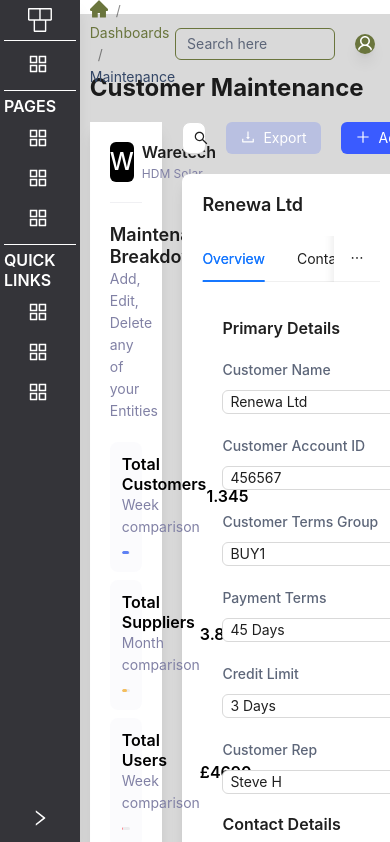
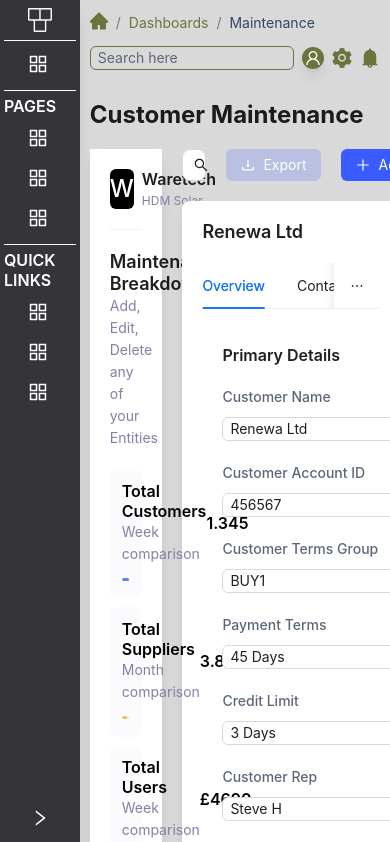
Before and after one commit to moinuddinrao/waretech, a React (Vite) app: page /dashboards/maintenance in a window 390 px wide. Shown: the top 842 px of the page. Built offline with nearby package versions, Linux system fonts and the light colour scheme; the HTML template or start-up script is replaced by a standard one.

Commit message:
style: adjust layout heights in Layout and Header components to make is responsive

```diff
--- a/src/Layout.tsx
+++ b/src/Layout.tsx
@@ -11,7 +11,7 @@
         <Sidebar />
         <AntdLayout className="w-full h-full bg-light ml-[80px] lg:ml-0 px-[2.5vw]">
           <Header />
-          <AntdLayout.Content className="w-full h-full min-h-[93vh] flex flex-col gap-y-10 pb-10">
+          <AntdLayout.Content className="w-full h-full lg:min-h-[93vh] flex flex-col gap-y-10 pb-10">
             <Outlet />
           </AntdLayout.Content>
         </AntdLayout>
--- a/src/components/BreadCrumb.tsx
+++ b/src/components/BreadCrumb.tsx
@@ -43,5 +43,5 @@
     }),
   ];
 
-  return <Breadcrumb separator="/" items={items} className="my-5" />;
+  return <Breadcrumb separator="/" items={items} className="my-3 lg:my-5" />;
 };
--- a/src/components/Header.tsx
+++ b/src/components/Header.tsx
@@ -1,6 +1,6 @@
 import { useNavigate } from "react-router-dom";
 
-import { Layout, Avatar, Input } from "antd";
+import { Layout, Input } from "antd";
 import { UserOutlined, SettingFilled, BellFilled } from "@ant-design/icons";
 
 import { ROUTES } from "@/common/routes";
@@ -10,19 +10,22 @@
   const navigate = useNavigate();
 
   return (
-    <Layout.Header className="!z-10 !sticky !top-0 !w-full h-[7vh] p-0 flex justify-between items-center bg-light">
+    <Layout.Header className="!z-10 !sticky !top-0 !w-full h-[12vh] lg:h-[7vh] p-0 flex flex-col lg:flex-row lg:justify-between lg:items-center bg-light">
       <BreadCrumb />
-      <div className="flex gap-5 items-center">
+      <div className="flex gap-2 lg:gap-5 items-center">
         <Input
+          size="small"
           placeholder="Search here"
-          className="w-40 !border-green !rounded-lg !bg-transparent"
+          className="w-full !border-green !rounded-lg !bg-transparent"
         />
-        <Avatar
-          icon={<UserOutlined />}
-          className="shadow-lg bg-green hover:bg-blue w-5 h-5 cursor-pointer"
+        <UserOutlined
+          className="!text-base shadow-lg text-white bg-green hover:bg-blue p-[3px] rounded-full cursor-pointer"
           onClick={() => navigate(ROUTES.profile)}
         />
-        <SettingFilled className="text-xl text-green hover:text-blue cursor-pointer" />
+        <SettingFilled
+          className="text-xl text-green hover:text-blue cursor-pointer"
+          onClick={() => navigate(ROUTES.settings)}
+        />
         <BellFilled className="text-xl text-green hover:text-blue cursor-pointer" />
       </div>
     </Layout.Header>
```
